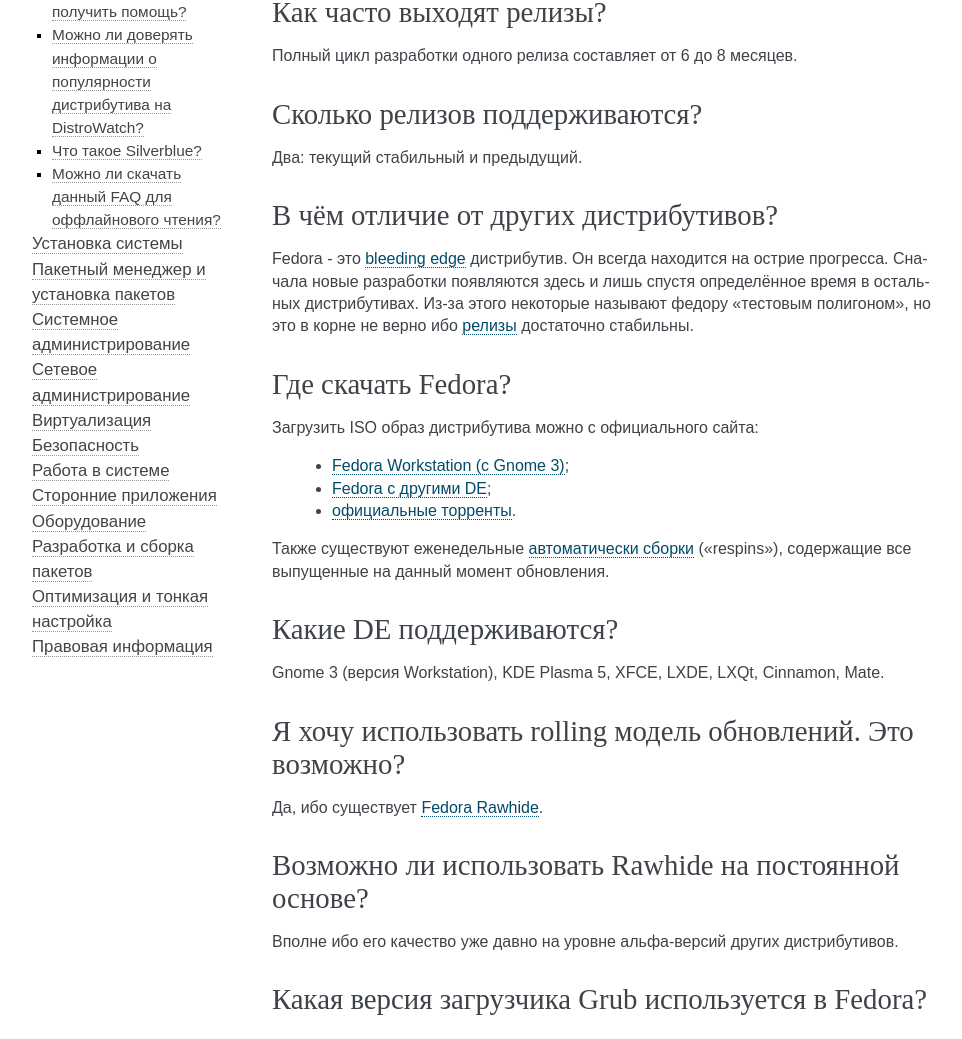
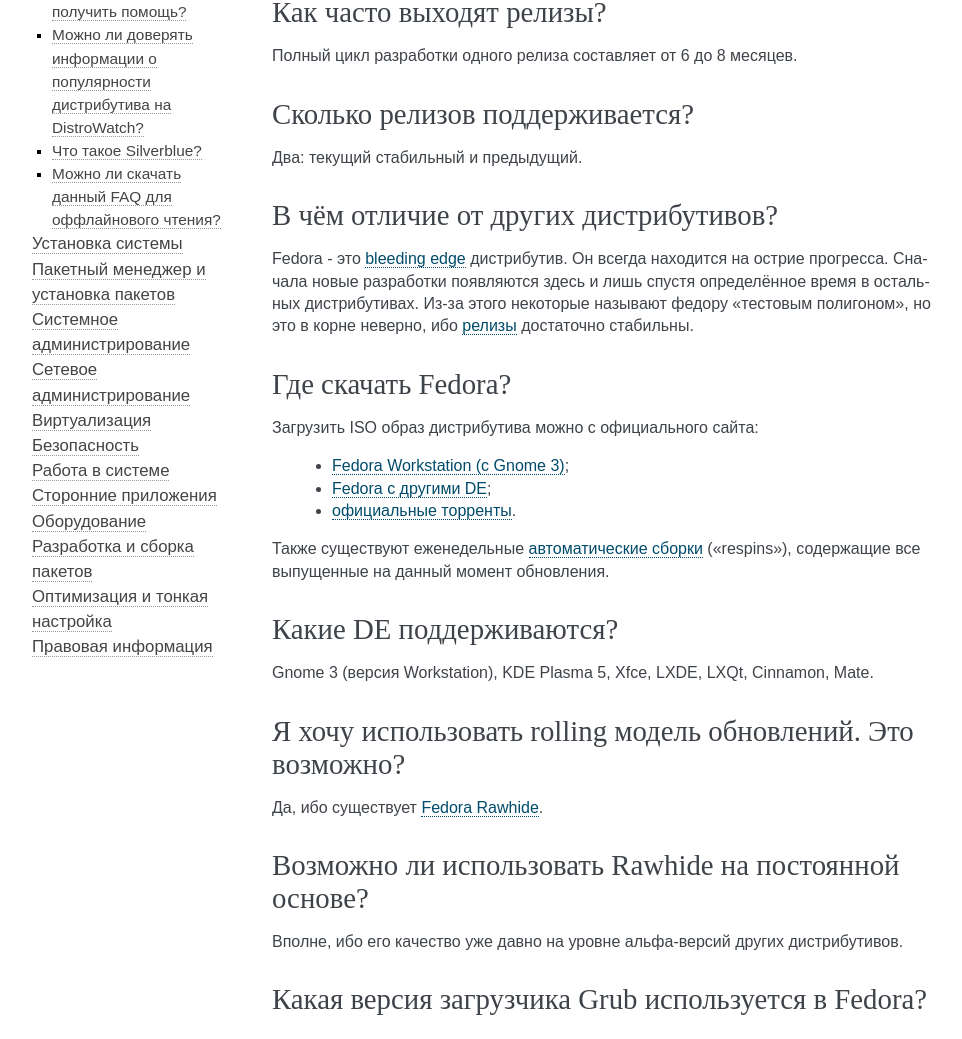
Before and after one commit to RussianFedora/FAQ, a Sphinx documentation site: the page built from source/generic-info.rst, in a window 1280 px wide and 1400 px high, scrolled down 906 px. Shown: the part 162-1201 px from the top of the window, without its empty margins (148-1110 px from the left). Built offline with Sphinx 7.4.7, drawn with Linux system fonts in a browser that asks for light colours; some of the changed text lies outside the part shown.

Commit message:
Style fixes. (#45)

```diff
--- a/source/generic-info.rst
+++ b/source/generic-info.rst
@@ -27,7 +27,7 @@
 
 Red Hat является основным спонсором дистрибутива: предоставляет ресурсы и оборудование для сборки дистрибутива.
 
-И хотя многие крупные изменения вносятся сотрудниками данной компании на окладе, все они на общих основаниях проходят контроль :ref:`независимого сообщества <fesco>`. Инициативы, не соответствующие принципам Fedora, отклоняются.
+И, хотя многие крупные изменения вносятся сотрудниками данной компании на окладе, все они на общих основаниях проходят контроль :ref:`независимого сообщества <fesco>`. Инициативы, не соответствующие принципам Fedora, отклоняются.
 
 То же касается и процесса :ref:`package review <becoming-maintainer>` для всех пакетов в основных репозиториях.
 
@@ -70,7 +70,7 @@
 .. index:: releases, fedora
 .. _supported:
 
-Сколько релизов поддерживаются?
+Сколько релизов поддерживается?
 ==================================
 
 Два: текущий стабильный и предыдущий.
@@ -81,7 +81,7 @@
 В чём отличие от других дистрибутивов?
 ==========================================
 
-Fedora - это `bleeding edge <https://en.wikipedia.org/wiki/Bleeding_edge_technology>`__ дистрибутив. Он всегда находится на острие прогресса. Сначала новые разработки появляются здесь и лишь спустя определённое время в остальных дистрибутивах. Из-за этого некоторые называют федору «тестовым полигоном», но это в корне не верно ибо :ref:`релизы <supported>` достаточно стабильны.
+Fedora - это `bleeding edge <https://en.wikipedia.org/wiki/Bleeding_edge_technology>`__ дистрибутив. Он всегда находится на острие прогресса. Сначала новые разработки появляются здесь и лишь спустя определённое время в остальных дистрибутивах. Из-за этого некоторые называют федору «тестовым полигоном», но это в корне неверно, ибо :ref:`релизы <supported>` достаточно стабильны.
 
 .. index:: fedora, download, iso, respins
 .. _download:
@@ -95,7 +95,7 @@
   * `Fedora с другими DE <https://spins.fedoraproject.org/>`__;
   * `официальные торренты <https://torrents.fedoraproject.org/>`__.
 
-Также существуют еженедельные `автоматически сборки <https://dl.fedoraproject.org/pub/alt/live-respins/>`__ («respins»), содержащие все выпущенные на данный момент обновления.
+Также существуют еженедельные `автоматические сборки <https://dl.fedoraproject.org/pub/alt/live-respins/>`__ («respins»), содержащие все выпущенные на данный момент обновления.
 
 .. index:: de, desktop, environment
 .. _de-supported:
@@ -103,7 +103,7 @@
 Какие DE поддерживаются?
 ===========================
 
-Gnome 3 (версия Workstation), KDE Plasma 5, XFCE, LXDE, LXQt, Cinnamon, Mate.
+Gnome 3 (версия Workstation), KDE Plasma 5, Xfce, LXDE, LXQt, Cinnamon, Mate.
 
 .. index:: releases, rolling, fedora, rawhide
 .. _rolling-model:
@@ -119,7 +119,7 @@
 Возможно ли использовать Rawhide на постоянной основе?
 =========================================================
 
-Вполне ибо его качество уже давно на уровне альфа-версий других дистрибутивов.
+Вполне, ибо его качество уже давно на уровне альфа-версий других дистрибутивов.
 
 .. index:: boot, grub, loader, boot
 .. _grub-loader:
@@ -189,7 +189,7 @@
 
 RFRemix - это ремикс оргинального дистрибутива Fedora с использованием репозиториев :ref:`RPM Fusion <rpmfusion>` и :ref:`Russian Fedora <russian-fedora>`, адаптированный для российских пользователей. На данный момент все релизы устарели и более не поддерживаются.
 
-Выпуск RFRemix прекращён поскольку проект выполнил свою задачу на 100%: все его наработки были приняты в официальные репозитории Fedora, а также RPM Fusion. Мейнтейнеры Russian Fedora теперь являются мейнтейнерами Fedora и RPM Fusion.
+Выпуск RFRemix прекращён, поскольку проект выполнил свою задачу на 100%: все его наработки были приняты в официальные репозитории Fedora, а также RPM Fusion. Мейнтейнеры Russian Fedora теперь являются мейнтейнерами Fedora и RPM Fusion.
 
 Подробности можно узнать `здесь <https://ru.fedoracommunity.org/posts/rfremix-retired/>`__.
 
```
Also changed, not shown: other parts of source/generic-info.rst (+2 -2 lines).
